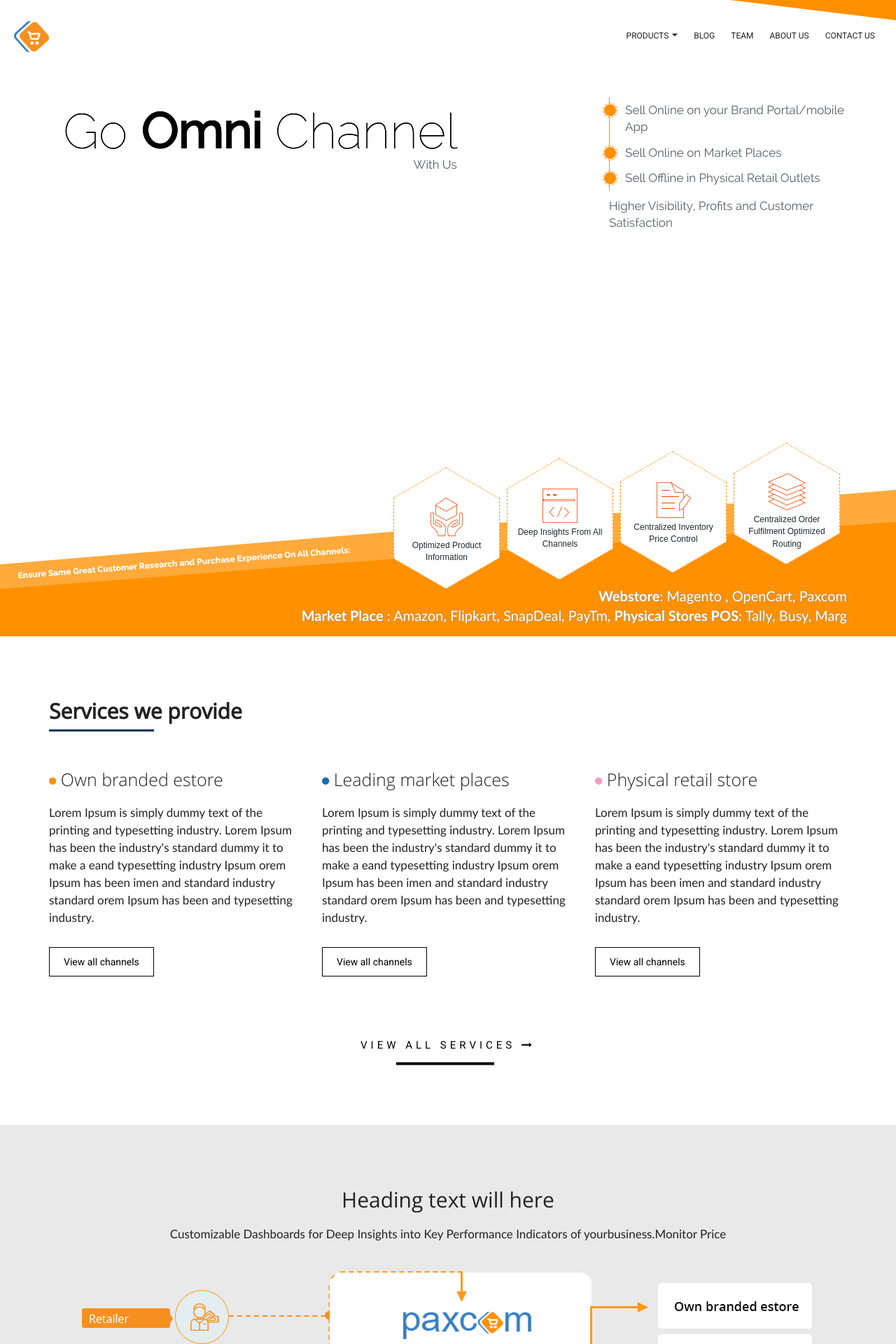
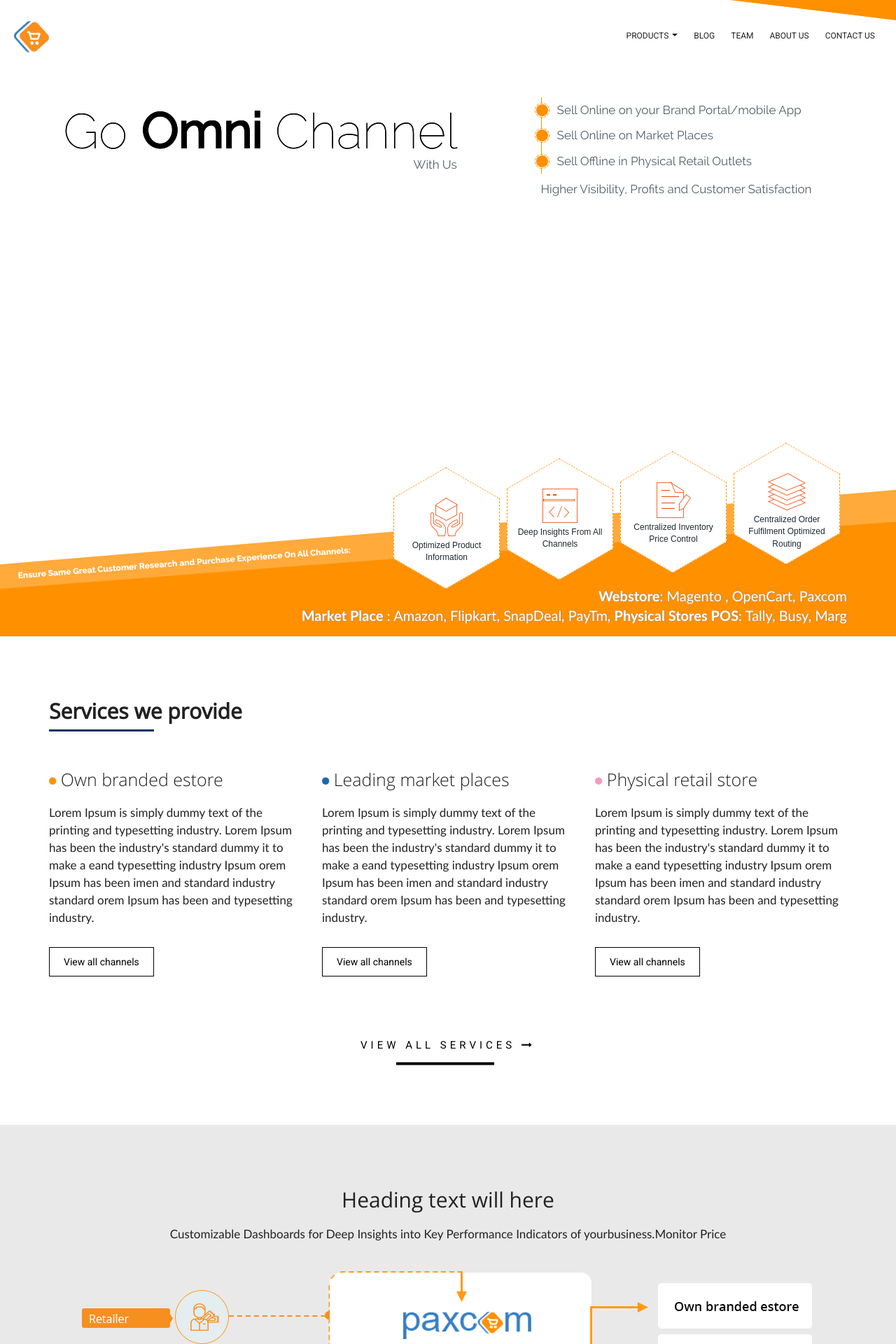
Before and after one commit to paxcom/paxcom.github.io, a Jekyll site: the page built from index.md, in a window 1280 px wide. Shown: the top 1920 px of the page at 70% size. Built offline with Jekyll 4.4.1, drawn with Linux system fonts in a browser that asks for light colours; comment, search, counter and statistics services are not loaded.

Commit message:
css updates

```diff
--- a/_includes/header.html
+++ b/_includes/header.html
@@ -1,4 +1,4 @@
-<header class="scroll-section">
+<header class="scroll-section ">
   <div class="logo"> <a href="{{ site.baseurl }}/"> <img src="{{ site.baseurl }}/images/logo.png" alt="Paxcom Logo"/></a></div>
 <nav class="top-nav-bar">
 <div class="nav-toggle-icon"> <i class="fa fa-bars"></i> </div>
--- a/_includes/paxcom-intro.html
+++ b/_includes/paxcom-intro.html
@@ -3,13 +3,13 @@
 <div class="paxcom-intro-outter">
 <div class="container">
 <div  class="row">
-<div class="col-lg-8  col-md-6 col-sm-7">
+<div class="col-lg-7  col-md-6 col-sm-7">
 	<div class="paxcom-into-text">
     	<h1> Go <strong>Omni</strong> Channel<br>
         <em class="pull-right">With Us</em> </h1>
     </div>
    </div>
-   <div class="col-lg-4 col-md-6 col-sm-5">
+   <div class="col-lg-5 col-md-6 col-sm-5">
 
 <ul class="list-menu">
 <li> Sell Online on your Brand Portal/mobile App </li>
--- a/_includes/whyPim.html
+++ b/_includes/whyPim.html
@@ -1,5 +1,5 @@
 <!-- Intro Section -->
-<section id="overview"  class="intro-section no-bottom-padding scroll-section scroll-multiple" >
+<section id="id6"  class="intro-section no-bottom-padding scroll-section scroll-multiple" >
   <div class="container">
     <div class="row">
       <div class="col-lg-12 text-center">
```
